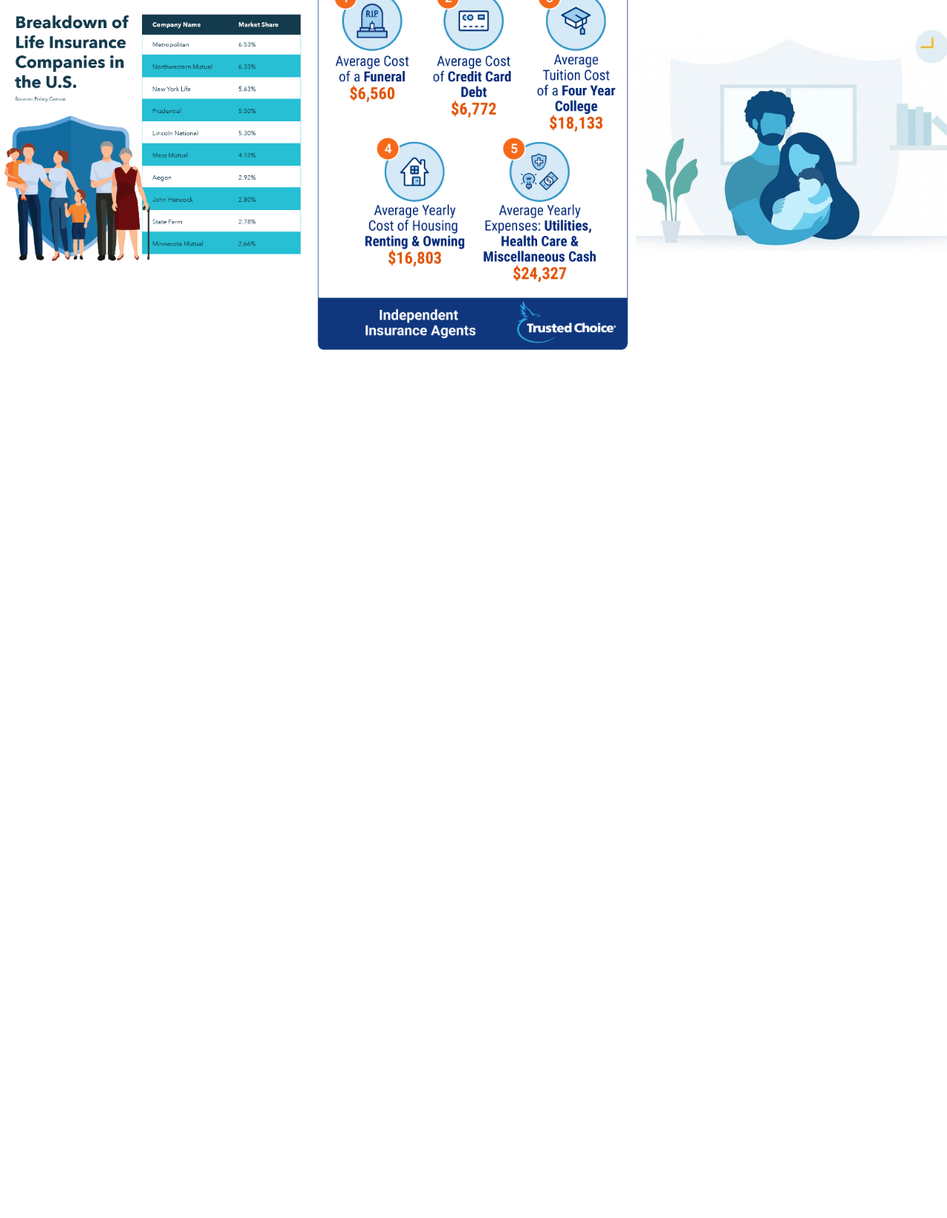
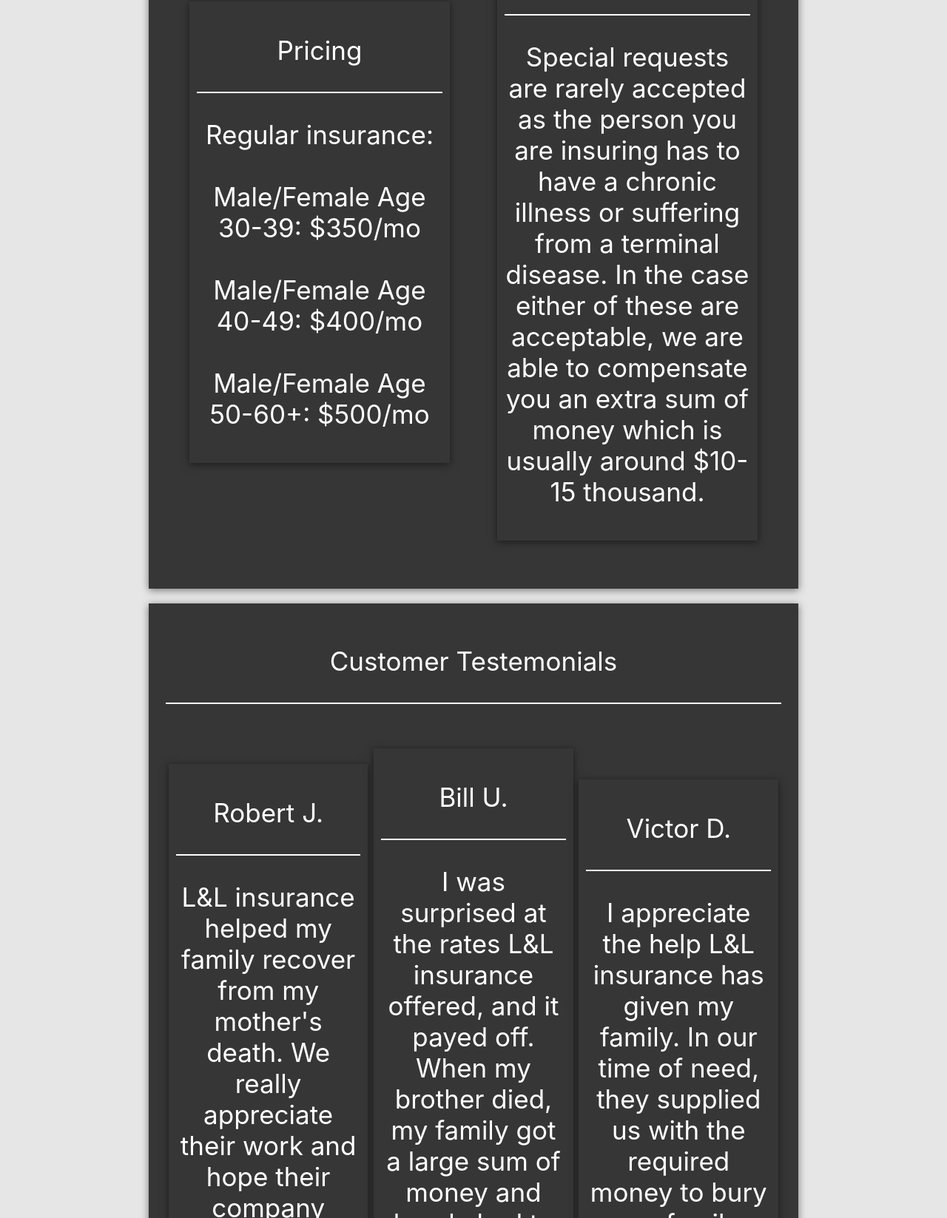
Before and after one commit to B1gChungus/CSS-Group-Project, a plain HTML site: page gallery.html in a window 1280 px wide. Shown: the part 707-2354 px from the top of the page at 74% size. Before the commit the page ends 1180 px from the top, so only its background shows below. Drawn offline with Linux system fonts and the light colour scheme.

Commit message:
Update gallery.html

```diff
--- a/gallery.html
+++ b/gallery.html
@@ -7,38 +7,8 @@
     <meta name="viewport" content="width=device-width, initial-scale=1.0">
     <title>Homepage</title>
     <style>
-        .wrapper {
-            display: grid;
-            grid-template-columns: auto auto auto;
-            grid-template-rows: auto auto;
-            gap: .5em;
-
-        }
-        .wrapper img{
-            margin: auto;
-            margin-left: auto;
-            width: 100%;
-            object-fit: cover;
-            margin-right: auto;
-
-        }
-
-        .topbar {
-            text-align: center;
-            display: flex;
-            justify-content: flex-end;
-            width: 100%;
-            margin: 0;
-            background-color: #262626;
-        }
-
-        .topbar p {
-            font-family: Inconsolata;
-            font-weight: 400;
-            width:100%;
-            font-size: 35px;
-            user-select: none;
-            color: white;
+        * {
+            font-family: -apple-system, BlinkMacSystemFont, 'Segoe UI', Roboto, Oxygen, Ubuntu, Cantarell, 'Open Sans', 'Helvetica Neue', sans-serif;
         }
 
         .navbar{
@@ -68,27 +38,126 @@
             text-decoration: none;
         }
 
+        .topbar {
+            text-align: center;
+            display: flex;
+            justify-content: flex-end;
+            width: 100%;
+            margin: 0;
+            background-color: #262626;
+        }
+
+        .topbar a {
+            font-family: Inconsolata;
+            font-weight: 400;
+            width:100%;
+            font-size: 35px;
+            padding: 35px;
+            text-decoration: none;
+            color: white;
+        }
+        .box {
+            box-shadow: 0 2px 10px rgba(0, 0, 0, 0.5);
+            border: 10px #363636 solid;
+            padding: 1%;
+            margin: auto;
+            width: 50%;
+            background-color: #363636;
+            color: white;
+        }
+
+        .contactholder {
+            box-shadow: 0 2px 10px rgba(0, 0, 0, 0.5);
+            border: 10px #363636 solid;
+            padding: 1%;
+            margin: auto;
+            width: 65%;
+            background-color: #363636;
+            color: white;
+            text-align: center;
+            font-size: 35px;
+        }
+
+        .contactinfo{
+            box-shadow: 0 2px 10px rgba(0, 0, 0, 0.5);
+            border: 10px #363636 solid;
+            margin: auto;
+            width: 40%;
+            background-color: #363636;
+            color: white;
+        }
+
+        hr {
+            height: 2px;
+            background-color: white;
+            border-color: white;
+            border: none;
+        }
+
+        body {
+            background-color: #E6E6E6;
+        }
     </style>
 </head>
 
 <body style="padding : 0; margin:0;">
     <div class="topbar">
-        <p>L&L Insurance</p>
+        <a href = "index.html">L&L Insurance</a>
     </div>
-    <div class="navbar">
+    <div class = "navbar">
         <a href="gallery.html">Gallery</a>
         <a href="orderform.html">Order Form</a>
         <a href="services.html">Services</a>
     </div>
 
-    <div class="wrapper">
-        <img src = "images/wordbubbleheart.jfif" ></img>
-        <img src="images/insurancereasons.jpg"></img>
-        <img src="images/heartwfamily.png"></img>
-        <img src="images/insurancecompanies.jpg"></img>
-        <img src="images/insurancepays.png"></img>
-        <img src="images/family.jpg"></img>
-        <!-- <footer style = "height: auto;width:auto;background-color: aqua;">fiwegnreignergnjbj</footer> -->
+    <br>
+    <div class = "contactholder">
+        <p class = "contactheader">What We Do</p>
+        <hr>
+        <p>L&L insurance supplies you with affordable, high-quality insurance for your loved ones. In the case of their death, we will supply you with money in order to afford funeral services and more.</p>
+        <br>
+        <div style = "display: flex; align-content: space-between;">
+            <div class="contactinfo">
+                <p>Pricing</p>
+                <hr>
+                <p>Regular insurance:<br><br>
+                Male/Female Age 30-39: $350/mo<br><br>
+                Male/Female Age 40-49: $400/mo<br><br>
+                Male/Female Age 50-60+: $500/mo
+                </p>
+            </div>
+            <div class="contactinfo">
+                <p>Special Requests</p>
+                <hr>
+                <p>Special requests are rarely accepted as the person you are insuring has to have a chronic illness or suffering from a terminal disease. In the case either of these are acceptable, we are able to compensate you an extra sum of money which is usually around $10-15 thousand.</p>
+            </div>
+        </div>
+        <br>
+    </div>
+    <br>
+    <div class = "contactholder">
+        <p class = "contactheader">Customer Testemonials</p>
+        <hr>
+        <br>
+        <div style = "display: flex; align-content: space-between;">
+            <div class="contactinfo" style = "width:30%;">
+                <p>Robert J.</p>
+                <hr>
+                <p>L&L insurance helped my family recover from my mother's death. We really appreciate their work and hope their company helps more that are in our situation.
+                </p>
+            </div>
+            <div class="contactinfo" style = "width:30%;">
+                <p>Bill U.</p>
+                <hr>
+                <p>I was surprised at the rates L&L insurance offered, and it payed off. When my brother died, my family got a large sum of money and barely had to pay anything for the burial services.</p>
+            </div>
+            <div class="contactinfo" style = "width:30%;">
+                <p>Victor D.</p>
+                <hr>
+                <p>I appreciate the help L&L insurance has given my family. In our time of need, they supplied us with the required money to bury our family member and pay off debts.</p>
+            </div>
+        </div>
+        <br>
     </div>
 </body>
 
```
